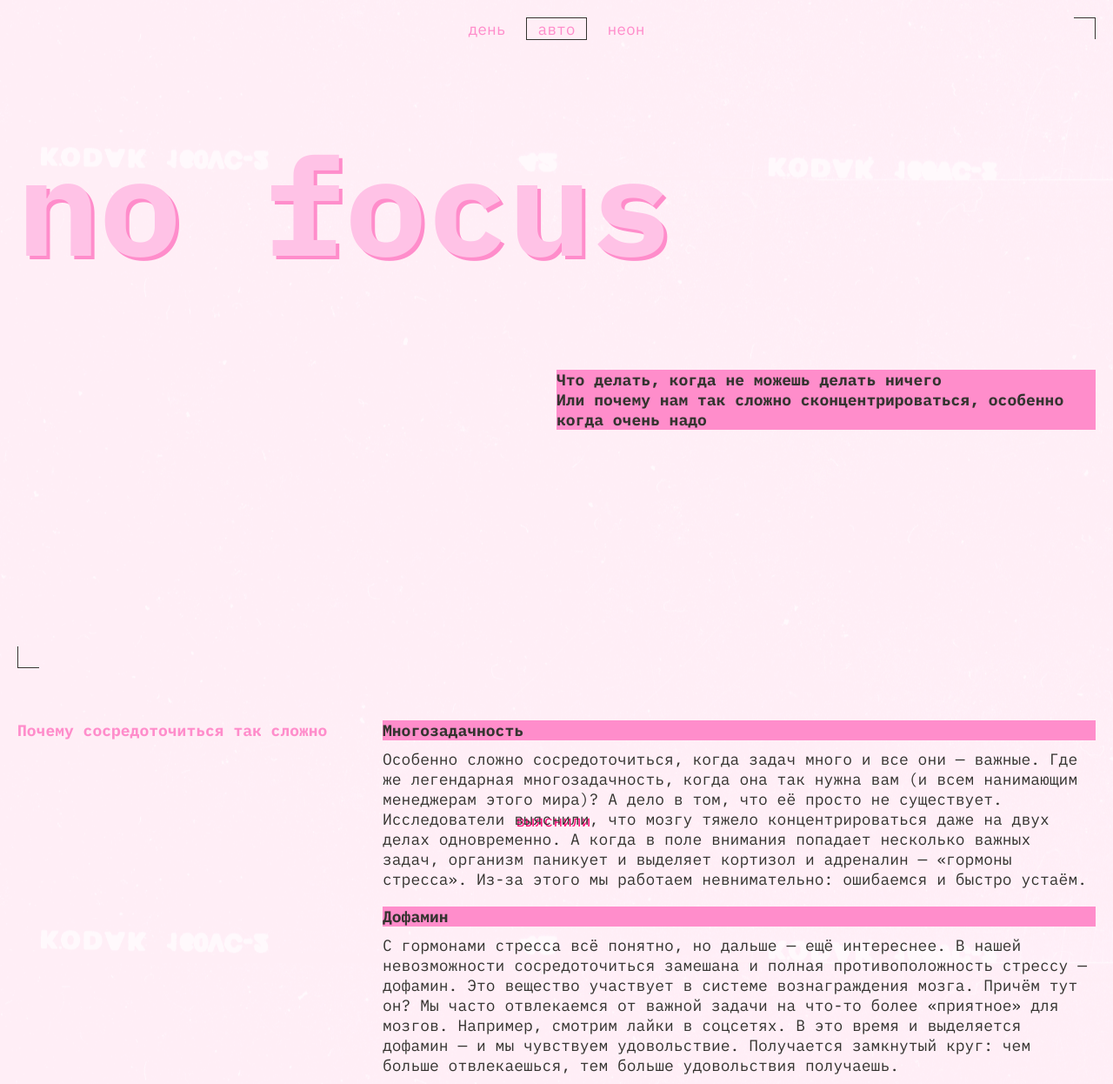
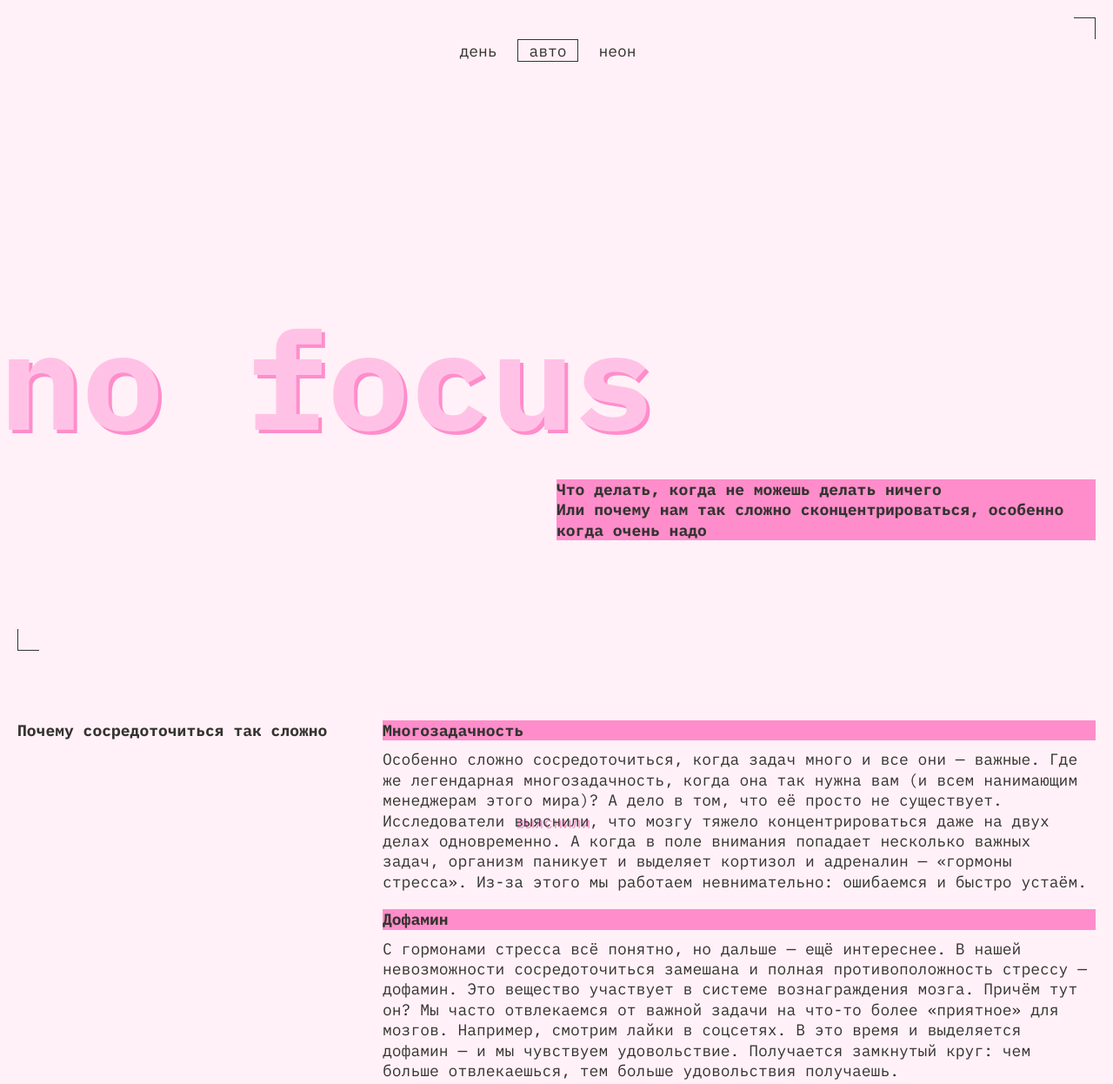
Before and after one commit to vallkash/slozhno-sosredotochitsya-fd, a plain HTML site: page index.html in a window 1280 px wide. Shown: the top 1246 px of the page at 87% size. Drawn offline with Linux system fonts and the light colour scheme.

Commit message:
адаптивная версия.7.исправления ревью

```diff
--- a/index.html
+++ b/index.html
@@ -13,8 +13,8 @@
   <link rel="stylesheet" href="./styles/dark.css">
   <link rel="stylesheet" href="./styles/light.css">
   <link rel="icon" href="./images/favicon.ico">
-  <link rel="icon" href="./images/icon.svg">
-  <link rel="icon" href="./images/mobile-icon.png">
+  <link rel="icon" type="image/svg+xml" href="./images/icon.svg">
+  <link rel="apple-touch-icon" href="./images/mobile-icon.png">
   <script src="./scripts/script.js">
   </script>
 </head>
@@ -161,7 +161,7 @@
         <li class="card">
           <h3 class="advices__list-item">Читайте</h3>
           <p>Настоящие бумажные книги. Это правда помогает с концентрацией: чтобы прочитать пост
-            в соцсети,достаточно нескольких минут или даже секунд. А вот интересная книга способна затянуть и на
+            в соцсети, достаточно нескольких минут или даже секунд. А вот интересная книга способна затянуть и на
             несколько
             часов и круто тренирует направленное внимание.
           </p>
--- a/styles/dark.css
+++ b/styles/dark.css
@@ -5,7 +5,7 @@
   --title-color: #db00ff;
   --main-text-color: #f1b2ce;
   --headline-color: #000028;
-  --visibility: ;
+  --visibility: auto;
   --border-color: var(--accent-color);
   --menu-color: var(--accent-color);
 }
--- a/styles/light.css
+++ b/styles/light.css
@@ -20,5 +20,6 @@
     --headline-color: #353430;
     --visibility: none;
     --border-color: var(--main-text-color);
+    --menu-color: var(--main-text-color);
   }
 }
--- a/styles/style.css
+++ b/styles/style.css
@@ -1,7 +1,7 @@
 .page {
   background-image: var(--bg-image);
   background-position: center;
-  background-repeat: no repeat;
+  background-repeat: no-repeat;
   background-attachment: fixed;
   background-color: var(--bg-color);
   color: var(--main-text-color);
@@ -9,14 +9,20 @@
   font-size: 1.125em;
   display: flex;
   flex-direction: column;
-  inline-size: 100vw;
-  justify-self: center;
+  inline-size: 100%;
+  line-height: 23.4px;
+  /*justify-self: center;*/
 }
 
 .header,
 .content,
 .footer {
   padding: 0 var(--s-gap);
+}
+
+.header,
+.footer {
+  padding-block-start: var(--s-gap);
 }
 
 .content,
@@ -29,24 +35,31 @@
   min-block-size: 668px;
   display: grid;
   grid-template-columns: 1fr;
-  padding-block-start: var(--s-gap);
+  padding-block: var(--s-gap);
 }
 
-.header::before {
+.header::after,
+.header::before,
+.footer::before,
+.footer::after {
+  content: "";
+  block-size: 25px;
+  inline-size: 25px;
+}
+
+.header::before,
+.footer::before {
   content: "";
   border-inline-end: 1px solid var(--border-color);
   border-block-start: 1px solid var(--border-color);
-  block-size: 25px;
-  inline-size: 25px;
   justify-self: end;
 }
 
-.header::after {
+.header::after,
+.footer::after {
   content: "";
   border-inline-start: 1px solid var(--border-color);
   border-block-end: 1px solid var(--border-color);
-  block-size: 25px;
-  inline-size: 25px;
   align-self: end;
 }
 
@@ -91,11 +104,13 @@
 }
 
 .header__theme-menu-button:hover {
-  border: 2px solid color-mix(in srgb, var(--border-color) 50%, transparent);
+  outline: 1px solid color-mix(in srgb, var(--border-color) 50%, transparent);
+  border: none;
 }
 
 .header__theme-menu-button:focus-visible {
   outline: none;
+  border: none;
   border-block-end: 1px solid var(--border-color);
 }
 
@@ -141,6 +156,7 @@
 .card__list {
   display: grid;
   gap: 20px;
+  justify-content: center;
 }
 
 .card {
@@ -150,7 +166,7 @@
 }
 
 .text__link {
-  text-shadow: 2px 2px #ff0070;
+  text-shadow: 2px 2px var(--accent-color);
   text-decoration: none;
 }
 
@@ -160,7 +176,7 @@
 
 .text__link:focus-visible {
   outline: none;
-  border: 1px solid var(--main-text-color);
+  outline: 1px solid var(--main-text-color);
 }
 
 .advices__list-item {
@@ -198,27 +214,17 @@
   justify-self: center;
 }
 
-.footer::before {
-  content: "";
-  border-inline-end: 1px solid var(--border-color);
-  border-block-start: 1px solid var(--border-color);
-  block-size: 25px;
-  inline-size: 25px;
-  justify-self: end;
-}
+@media (min-width: 768px) or (min-width: 1024px) {
+  .header {
+    padding-left: 0;
+  }
 
-.footer::after {
-  content: "";
-  border-inline-start: 1px solid var(--border-color);
-  border-block-end: 1px solid var(--border-color);
-  block-size: 25px;
-  inline-size: 25px;
-  align-self: end;
-}
+  .header::after {
+    margin-left: var(--s-gap);
+  }
 
-@media (min-width: 768px) or (min-width: 1024px) {
   .title__description {
-    inline-size: 50%;
+    inline-size: calc(50% - (var(--s-gap) / 2));
     justify-self: end;
   }
 
@@ -231,6 +237,7 @@
 
   .gallery__item:nth-child(1) {
     grid-column: span 2;
+    min-height: 192px;
   }
 
   .gallery__item:nth-child(2) {
@@ -259,11 +266,24 @@
     grid-template-rows: fit-content;
   }
 
+  .advices__title,
+  .reasons__title {
+    min-inline-size: 236px;
+  }
+
   .header,
   .footer {
     min-block-size: 1024px;
   }
-}
+
+  .reducing__things__title {
+    inline-size: min-content;
+  }
+/*
+  .gallery__list {
+    max-block-size: calc(100vw + 12px);
+  }
+}*/
 
 @media (min-width: 1024px) {
   .header {
@@ -278,11 +298,19 @@
 
   .header__theme-menu {
     justify-self: center;
-    align-self: baseline;
+    display: grid;
+    min-block-size: 299px;
   }
 
   .header__theme-menu-list {
-    display: flex;
+    display: grid;
+    grid-template-columns: repeat(3, 1fr);
+    align-content: baseline;
+  }
+
+  .advices__title,
+  .reasons__title {
+    min-inline-size: 236px;
   }
 
   .reducing__things {
@@ -296,6 +324,7 @@
 
   .reducing__things__title {
     grid-area: title;
+    inline-size: initial;
   }
 
   .reducing__things__list {
--- a/styles/variables.css
+++ b/styles/variables.css
@@ -8,7 +8,7 @@
   --s-gap: 10px;
   --m-gap: 40px;
   --l-gap: 50px;
-  --visibility: ;
+  --visibility: auto;
   --border-color: var(--accent-color);
   --menu-color: var(--accent-color);
   --headline-color: #000028;
```
